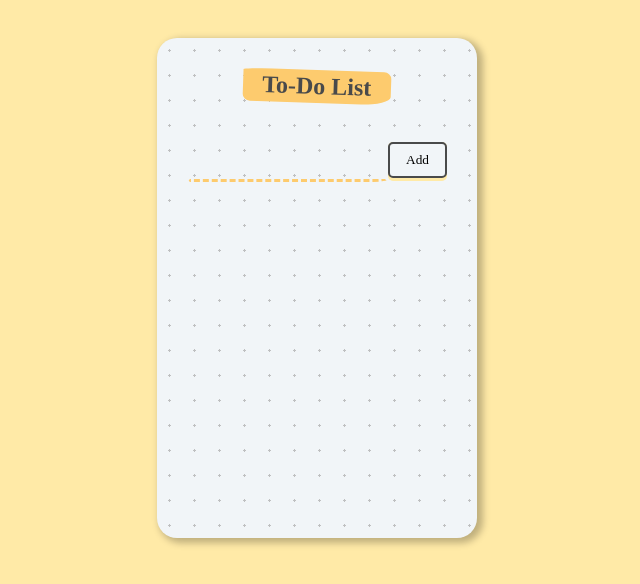
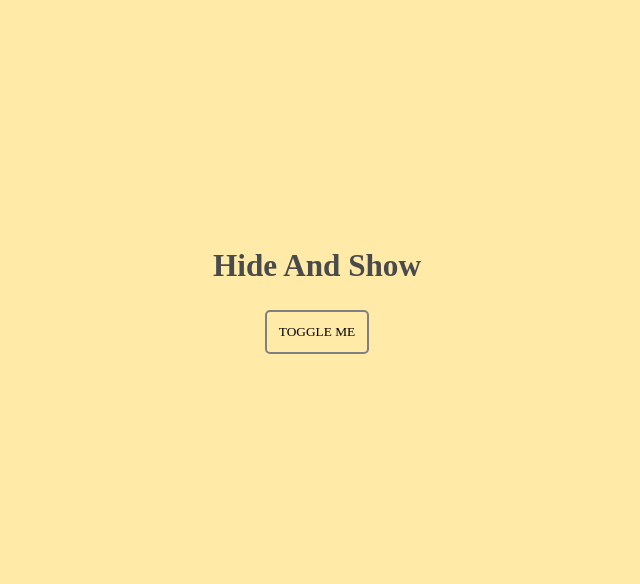
Before and after one commit to Najafkhan256/React, a React (Create React App) app: page / in a window 1280 px wide. Shown: the top 584 px of the page, without its empty margins (323-963 px from the left). Built offline with nearby package versions, Linux system fonts and the light colour scheme.

Commit message:
hide and show

```diff
--- a/src/App.js
+++ b/src/App.js
@@ -1,7 +1,8 @@
 import "./App.css";
+import HideAndShow from "./components/HideAndShow/HideAndShow";
 // import Hoc from "./components/HOC/Hoc";
 // import FinalCom from "./components/ReactContext/FinalCom";
-import TodoAppVOne from "./components/TodoAppVOne/TodoAppVOne";
+// import TodoAppVOne from "./components/TodoAppVOne/TodoAppVOne";
 // import LiftingStateUp from "./components/LiftingStateUp/LiftingStateUp";
 // import SpreadOperator from "./components/SpreadOperator/SpreadOperator";
 // import ComplexStateForm from "./components/Forms/ComplexStateForm";
@@ -54,8 +55,9 @@ function App() {
       <LiftingStateUp />
       <Hoc />
       <FinalCom />
+      <TodoAppVOne />
       */}
-      <TodoAppVOne />
+      <HideAndShow />
     </div>
   );
 }
--- /dev/null
+++ b/src/Components/HideAndShow/HideAndShow.jsx
@@ -0,0 +1,27 @@
+import React, { useState } from "react";
+
+const HideAndShow = () => {
+  const [show, setShow] = useState(true);
+
+  /**
+   * The function handleShow() is a function that sets the state of the show variable to the opposite of
+   * what it was before.
+   */
+  //   METHOD 1
+  /* function handleShow() {
+    setShow((prevShow) => !prevShow);
+  } */
+
+  //   METHOD 2
+  function handleShow() {
+    setShow(!show);
+  }
+  return (
+    <div>
+      <h2>{show && "Hide And Show"}</h2>
+      <button onClick={handleShow}>Toggle me</button>
+    </div>
+  );
+};
+
+export default HideAndShow;
--- a/src/index.css
+++ b/src/index.css
@@ -218,13 +218,13 @@ body {
 }
 
 button {
-  padding: 0;
-  border: none;
+  padding: 12px;
+  border: 2px solid gray;
   font-family: "Architects Daughter", cursive;
   text-decoration: none;
-  padding-bottom: 3px;
   border-radius: 5px;
   background-color: #ffeaa7;
+  text-transform: uppercase;
 }
 button span {
   background: #f1f5f8;
```
